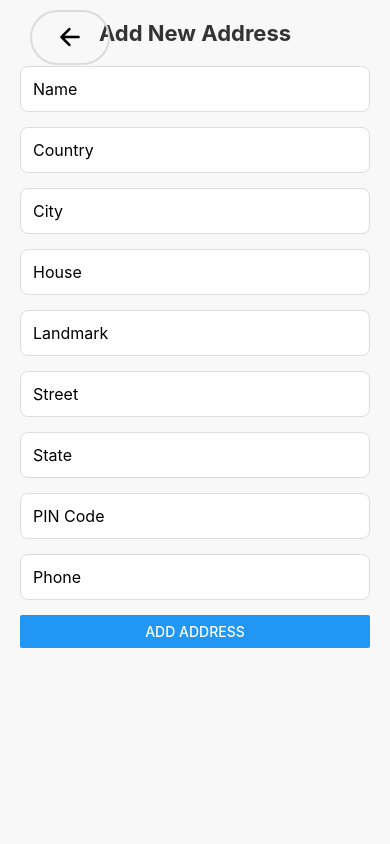
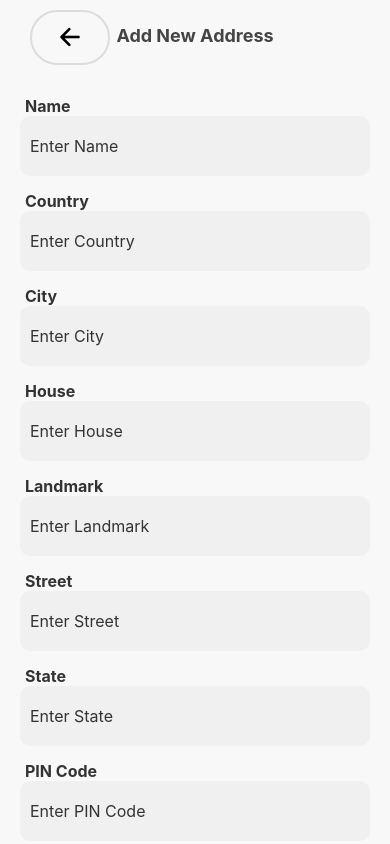
Before and after one commit to kaushlendrathe1710/LeleKartApp, a React Native app: screen /AddAddress in a window 390 px wide. Built offline with nearby package versions, Linux system fonts and the light colour scheme.

Commit message:
complete structure of add page

```diff
--- a/src/screens/accountScreens/AddAddress.tsx
+++ b/src/screens/accountScreens/AddAddress.tsx
@@ -1,6 +1,14 @@
 import React, { useState } from "react";
-import { View, Text, TextInput, StyleSheet, Button, Alert } from "react-native";
+import {
+  View,
+  Text,
+  TextInput,
+  StyleSheet,
+  ScrollView,
+  TouchableOpacity,
+} from "react-native";
 import BackButton from "src/components/common/CBackBotton";
+import CButton from "src/components/common/CButton";
 import { useToast } from "src/context/ToastContext";
 
 const AddAddress: React.FC = ({ navigation }: any) => {
@@ -15,7 +23,29 @@ const AddAddress: React.FC = ({ navigation }: any) => {
     pinCode: "",
     number: "",
   });
-  const {showToast} = useToast();
+  const { showToast } = useToast();
+
+  const fields = [
+    { label: "Name", key: "name", placeholder: "Enter Name" },
+    { label: "Country", key: "country", placeholder: "Enter Country" },
+    { label: "City", key: "city", placeholder: "Enter City" },
+    { label: "House", key: "house", placeholder: "Enter House" },
+    { label: "Landmark", key: "landmark", placeholder: "Enter Landmark" },
+    { label: "Street", key: "street", placeholder: "Enter Street" },
+    { label: "State", key: "state", placeholder: "Enter State" },
+    {
+      label: "PIN Code",
+      key: "pinCode",
+      placeholder: "Enter PIN Code",
+      keyboardType: "numeric",
+    },
+    {
+      label: "Phone",
+      key: "number",
+      placeholder: "Enter Phone Number",
+      keyboardType: "numeric",
+    },
+  ];
 
   const validateForm = () => {
     if (form.name.length <= 4) {
@@ -46,65 +76,23 @@ const AddAddress: React.FC = ({ navigation }: any) => {
   return (
     <View style={styles.container}>
       <BackButton />
-      <Text style={styles.headerText}>Add New Address</Text>
-      <View style={styles.form}>
-        <TextInput
-          style={styles.input}
-          value={form.name}
-          onChangeText={(text) => setForm({ ...form, name: text })}
-          placeholder="Name"
-        />
-        <TextInput
-          style={styles.input}
-          value={form.country}
-          onChangeText={(text) => setForm({ ...form, country: text })}
-          placeholder="Country"
-        />
-        <TextInput
-          style={styles.input}
-          value={form.city}
-          onChangeText={(text) => setForm({ ...form, city: text })}
-          placeholder="City"
-        />
-        <TextInput
-          style={styles.input}
-          value={form.house}
-          onChangeText={(text) => setForm({ ...form, house: text })}
-          placeholder="House"
-        />
-        <TextInput
-          style={styles.input}
-          value={form.landmark}
-          onChangeText={(text) => setForm({ ...form, landmark: text })}
-          placeholder="Landmark"
-        />
-        <TextInput
-          style={styles.input}
-          value={form.street}
-          onChangeText={(text) => setForm({ ...form, street: text })}
-          placeholder="Street"
-        />
-        <TextInput
-          style={styles.input}
-          value={form.state}
-          onChangeText={(text) => setForm({ ...form, state: text })}
-          placeholder="State"
-        />
-        <TextInput
-          style={styles.input}
-          value={form.pinCode}
-          onChangeText={(text) => setForm({ ...form, pinCode: text })}
-          placeholder="PIN Code"
-        />
-        <TextInput
-          style={styles.input}
-          value={form.number}
-          onChangeText={(text) => setForm({ ...form, number: text })}
-          placeholder="Phone"
-          keyboardType="numeric"
-        />
-        <Button title="Add Address" onPress={handleAdd} />
-      </View>
+      <Text style={styles.contentText}>Add New Address</Text>
+      <ScrollView style={{ flex: 1, paddingHorizontal: 20 }}>
+        {fields.map((field, index) => (
+          <View key={index} style={styles.inputContainer}>
+            <Text style={styles.label}>{field.label}</Text>
+            <TextInput
+              style={styles.input}
+              value={form[field.key]}
+              onChangeText={(text) => setForm({ ...form, [field.key]: text })}
+              placeholder={field.placeholder}
+            />
+          </View>
+        ))}
+        <TouchableOpacity style={{ marginVertical: 20 }} onPress={handleAdd}>
+          <CButton buttonText="Add Address" />
+        </TouchableOpacity>
+      </ScrollView>
     </View>
   );
 };
@@ -113,26 +101,34 @@ const styles = StyleSheet.create({
   container: {
     flex: 1,
     backgroundColor: "#f8f8f8",
-    padding: 20,
   },
-  headerText: {
-    fontSize: 22,
+  contentText: {
+    marginTop: 5,
+    marginBottom: 50,
+    fontSize: 18,
+    paddingTop: 20,
+    fontWeight: "bold",
+    color: "#444",
+    textAlign: "center",
+  },
+  inputContainer: {
+    marginBottom: 15,
+  },
+  label: {
+    fontSize: 16,
     fontWeight: "bold",
     color: "#333",
-    marginBottom: 20,
-    textAlign: "center",
-  },
-  form: {
-    flex: 1,
+    marginBottom: 0,
+    marginLeft: 5,
   },
   input: {
-    backgroundColor: "#fff",
-    borderRadius: 8,
-    borderWidth: 1,
-    borderColor: "#ddd",
-    padding: 12,
-    marginBottom: 15,
+    paddingHorizontal: 15,
+    height: 60,
+    backgroundColor: "#f0f0f0",
+    borderRadius: 10,
+    color: "#333",
     fontSize: 16,
+    paddingLeft: 10,
   },
 });
 
--- a/src/screens/accountScreens/Address.tsx
+++ b/src/screens/accountScreens/Address.tsx
@@ -13,6 +13,7 @@ import { AuthStore } from "src/services/storage/authStore";
 import Icon from "react-native-vector-icons/Ionicons";
 import { ScreensParamList } from "src/navigation/types";
 import { NavigationProp, useNavigation } from "@react-navigation/native";
+import SkeletonLoading from "src/components/common/SkeletonLoading";
 
 const Address: React.FC = () => {
   const [allAddress, setAllAddress] = React.useState([]);
@@ -88,7 +89,25 @@ const Address: React.FC = () => {
       <BackButton />
       <Text style={styles.contentText}>Your Address</Text>
       <ScrollView style={{ flex: 1, paddingHorizontal: 20 }}>
+        {loading && <SkeletonLoading />}
+        {!loading && allAddress.length === 0 && <Text>No address found</Text>}
         {renderAddress()}
+
+        {!loading && (
+          <TouchableOpacity onPress={() => navigation.navigate("AddAddress")}>
+            <View style={styles.addaddresscard}>
+              <Icon
+                name="add"
+                size={38}
+                color="#444"
+                style={{ width: 30, fontWeight: "bold" }}
+              />
+              <Text style={{ color: "#333", fontWeight: "bold", fontSize: 16 }}>
+                Add New Address
+              </Text>
+            </View>
+          </TouchableOpacity>
+        )}
       </ScrollView>
     </View>
   );
@@ -97,7 +116,7 @@ const Address: React.FC = () => {
 const styles = StyleSheet.create({
   container: {
     flex: 1,
-    backgroundColor: "#f8f8f8",
+    // backgroundColor: "",
   },
   contentText: {
     marginTop: 5,
@@ -109,17 +128,10 @@ const styles = StyleSheet.create({
     textAlign: "center",
   },
   addressCard: {
-    backgroundColor: "#ffffff",
+    backgroundColor: "#f0f0f0",
     borderRadius: 10,
     padding: 20,
     marginBottom: 15,
-    shadowColor: "#grey",
-    shadowOffset: { width: 0, height: 1 },
-    shadowOpacity: 0.1,
-    shadowRadius: 3,
-    elevation: 1,
-    borderWidth: 0.5,
-    borderColor: "#grey",
   },
   name: {
     fontSize: 18,
@@ -136,6 +148,18 @@ const styles = StyleSheet.create({
     fontWeight: "600",
     color: "#444",
   },
+  addaddresscard: {
+    display: "flex",
+    flexDirection: "row",
+    justifyContent: "center",
+    alignItems: "center",
+    gap: 10,
+    backgroundColor: "white",
+    borderRadius: 10,
+    padding: 20,
+    borderWidth: 4,
+    borderColor: "#f0f0f0",
+  },
 });
 
 export default Address;
--- a/src/screens/accountScreens/EditAddress.tsx
+++ b/src/screens/accountScreens/EditAddress.tsx
@@ -1,4 +1,4 @@
-import React, { useState } from "react";
+import React, { useState, useEffect } from "react";
 import {
   View,
   Text,
@@ -13,8 +13,61 @@ import { useToast } from "src/context/ToastContext";
 
 const EditAddress: React.FC = ({ route, navigation }: any) => {
   const { address } = route.params;
-  const [form, setForm] = useState({ ...address });
+  const [form, setForm] = useState<any>({}); // Initialize the form state
   const { showToast } = useToast();
+
+  // Define fields and map to generate input fields dynamically
+  const fields = [
+    {
+      label: "Name",
+      key: "name",
+      placeholder: "Enter your name",
+      type: "text",
+    },
+    {
+      label: "Country",
+      key: "country",
+      placeholder: "Enter country",
+      type: "text",
+    },
+    { label: "City", key: "city", placeholder: "Enter city", type: "text" },
+    {
+      label: "House",
+      key: "house",
+      placeholder: "Enter house number",
+      type: "text",
+    },
+    {
+      label: "Landmark",
+      key: "landmark",
+      placeholder: "Enter landmark",
+      type: "text",
+    },
+    {
+      label: "Street",
+      key: "street",
+      placeholder: "Enter street",
+      type: "text",
+    },
+    { label: "State", key: "state", placeholder: "Enter state", type: "text" },
+    {
+      label: "PIN Code",
+      key: "pinCode",
+      placeholder: "Enter PIN Code",
+      type: "numeric",
+    },
+    {
+      label: "Phone",
+      key: "number",
+      placeholder: "Enter phone number",
+      type: "numeric",
+    },
+  ];
+
+  useEffect(() => {
+    // Initialize the form state with the address data
+    setForm({ ...address });
+  }, [address]);
 
   const validateForm = () => {
     if (!form.name || form.name.length < 4) {
@@ -74,99 +127,23 @@ const EditAddress: React.FC = ({ route, navigation }: any) => {
       <BackButton />
       <Text style={styles.contentText}>Edit Address</Text>
       <ScrollView style={{ flex: 1, paddingHorizontal: 20 }}>
-        <View style={styles.fieldContainer}>
-          <Text style={styles.label}>Name</Text>
-          <TextInput
-            style={styles.input}
-            value={form.name}
-            onChangeText={(text) => setForm({ ...form, name: text })}
-            placeholder="Enter your name"
-          />
-        </View>
+        {fields.map((field) => (
+          <View style={styles.fieldContainer} key={field.key}>
+            <Text style={styles.label}>{field.label}</Text>
+            <TextInput
+              style={styles.input}
+              value={form[field.key]}
+              onChangeText={(text) => setForm({ ...form, [field.key]: text })}
+              placeholder={field.placeholder}
+              keyboardType={field.type === "numeric" ? "numeric" : "default"}
+            />
+          </View>
+        ))}
 
-        <View style={styles.fieldContainer}>
-          <Text style={styles.label}>Country</Text>
-          <TextInput
-            style={styles.input}
-            value={form.country}
-            onChangeText={(text) => setForm({ ...form, country: text })}
-            placeholder="Enter country"
-          />
-        </View>
-
-        <View style={styles.fieldContainer}>
-          <Text style={styles.label}>City</Text>
-          <TextInput
-            style={styles.input}
-            value={form.city}
-            onChangeText={(text) => setForm({ ...form, city: text })}
-            placeholder="Enter city"
-          />
-        </View>
-
-        <View style={styles.fieldContainer}>
-          <Text style={styles.label}>House</Text>
-          <TextInput
-            style={styles.input}
-            value={form.house}
-            onChangeText={(text) => setForm({ ...form, house: text })}
-            placeholder="Enter house number"
-          />
-        </View>
-
-        <View style={styles.fieldContainer}>
-          <Text style={styles.label}>Landmark</Text>
-          <TextInput
-            style={styles.input}
-            value={form.landmark}
-            onChangeText={(text) => setForm({ ...form, landmark: text })}
-            placeholder="Enter landmark"
-          />
-        </View>
-
-        <View style={styles.fieldContainer}>
-          <Text style={styles.label}>Street</Text>
-          <TextInput
-            style={styles.input}
-            value={form.street}
-            onChangeText={(text) => setForm({ ...form, street: text })}
-            placeholder="Enter street"
-          />
-        </View>
-
-        <View style={styles.fieldContainer}>
-          <Text style={styles.label}>State</Text>
-          <TextInput
-            style={styles.input}
-            value={form.state}
-            onChangeText={(text) => setForm({ ...form, state: text })}
-            placeholder="Enter state"
-          />
-        </View>
-
-        <View style={styles.fieldContainer}>
-          <Text style={styles.label}>PIN Code</Text>
-          <TextInput
-            style={styles.input}
-            value={form.pinCode}
-            onChangeText={(text) => setForm({ ...form, pinCode: text })}
-            placeholder="Enter PIN Code"
-            keyboardType="numeric"
-          />
-        </View>
-
-        <View style={styles.fieldContainer}>
-          <Text style={styles.label}>Phone</Text>
-          <TextInput
-            style={styles.input}
-            value={form.number}
-            onChangeText={(text) => setForm({ ...form, number: text })}
-            placeholder="Enter phone number"
-            keyboardType="numeric"
-          />
-        </View>
-
-        <TouchableOpacity style={{ marginTop: 10,marginBottom:20 }} onPress={handleSave}>
+        <TouchableOpacity
+          style={{ marginTop: 10, marginBottom: 20 }}
+          onPress={handleSave}
+        >
           <CButton buttonText="Save Address" />
         </TouchableOpacity>
       </ScrollView>
```
